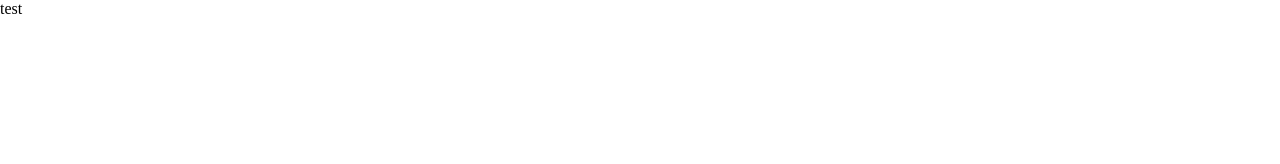
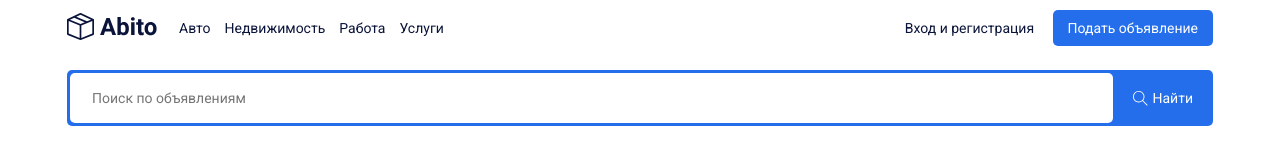
Before and after one commit to Quandr/Abito, a plain HTML site: page index.html in a window 1280 px wide. Drawn offline with Linux system fonts and the light colour scheme.

Commit message:
День первый

```diff
--- a/css/style.css
+++ b/css/style.css
@@ -0,0 +1,76 @@
+body {
+  font-family: "Roboto", sans-serif;
+  font-size: 14px;
+  color: #0a143a;
+}
+.header {
+  max-width: 1146px; /* максимальная ширина */
+  margin: auto; /* автоматическое выравнивание по середине */
+  padding-top: 10px;
+}
+.navbar {
+  display: flex; /* делаем гибкий блок */
+  align-items: center; /* выравниваем по вертикали по центру */
+  justify-content: space-between; /* разбросать элементы по краям */
+  margin-bottom: 24px;
+}
+/* меню в шапке */
+.navbar-menu {
+  margin-right: auto; /* автоматический отступ справа */
+}
+.menu {
+  list-style: none;
+  margin: 0;
+  padding-left: 22px;
+  padding-right: 22px;
+  display: flex;
+}
+/* Для всех пунктов меню кроме последнего */
+.menu-item:not(:last-child) {
+  margin-right: 14px;
+}
+.menu-link {
+  text-decoration: none;
+  color: inherit;
+}
+.button {
+  text-decoration: none;
+  display: inline-block;
+  padding: 10px 15px;
+  cursor: pointer;
+}
+.button-link {
+  color: inherit;
+}
+.button-primary {
+  background: #256eeb;
+  border-radius: 5px;
+  color: white;
+}
+.search-panel {
+  height: 50px;
+  background: #256eeb;
+  border-radius: 5px;
+  display: flex;
+  padding: 3px;
+}
+.search-input {
+  flex-grow: 1;
+  background: #ffffff;
+  border-radius: 5px;
+  border: none;
+  padding-left: 22px;
+  padding-right: 22px;
+}
+.search-button {
+  background: #256eeb;
+  border: none;
+  color: white;
+  padding-left: 20px;
+  padding-right: 17px;
+  display: flex;
+  align-items: center;
+}
+.search-button-text {
+  margin-left: 5px;
+}
--- a/index.html
+++ b/index.html
@@ -5,10 +5,78 @@
     <meta http-equiv="X-UA-Compatible" content="IE=edge" />
     <meta name="viewport" content="width=device-width, initial-scale=1.0" />
     <title>Abito- доска объявлений</title>
+    <link rel="preconnect" href="https://fonts.googleapis.com" />
+    <link rel="preconnect" href="https://fonts.gstatic.com" crossorigin />
+    <link
+      href="https://fonts.googleapis.com/css2?family=Roboto:wght@400;700&display=swap"
+      rel="stylesheet"
+    />
     <link rel="stylesheet" href="css/style.css" />
     <link rel="stylesheet" href="css/normalize.css" />
   </head>
   <body>
-    test
+    <header class="header">
+      <div class="navbar">
+        <a href="/index.html" class="logo"
+          ><img src="img/logo.svg" alt="logo: Abito" class="logo-image" />
+        </a>
+        <!-- Навигация -->
+        <nav class="navbar-menu">
+          <ul class="menu">
+            <!-- Пункт меню -->
+            <li class="menu-item">
+              <a href="#" class="menu-link">Авто</a>
+            </li>
+            <li class="menu-item">
+              <a href="#" class="menu-link">Недвижимость</a>
+            </li>
+            <li class="menu-item">
+              <a href="#" class="menu-link">Работа</a>
+            </li>
+            <li class="menu-item">
+              <a href="#" class="menu-link">Услуги</a>
+            </li>
+          </ul>
+        </nav>
+
+        <div class="button-group">
+          <a href="#" class="button button-link">Вход и регистрация</a>
+          <a href="#" class="button button-primary">Подать объявление</a>
+        </div>
+      </div>
+      <!-- /.navbar -->
+      <div class="search-panel">
+        <input
+          type="search"
+          class="search-input"
+          placeholder="Поиск по объявлениям"
+        />
+        <button class="search-button">
+          <svg
+            class="search-icon"
+            width="15"
+            height="15"
+            viewBox="0 0 15 15"
+            fill="none"
+            xmlns="http://www.w3.org/2000/svg"
+          >
+            <g clip-path="url(#clip0)">
+              <path
+                d="M14.6506 14.0012L10.0862 9.43675C10.9465 8.43352 11.4706 7.13293 11.4706 5.71058C11.4706 2.54822 8.89765 -0.0247192 5.7353 -0.0247192C4.20353 -0.0247192 2.76265 0.571751 1.67824 1.6544C0.595589 2.73793 -0.000881376 4.17881 9.77541e-07 5.71058C9.77541e-07 8.87293 2.57294 11.4459 5.7353 11.4459C7.15765 11.4459 8.45912 10.9218 9.46235 10.0615L14.0268 14.6259L14.6506 14.0012ZM5.7353 10.5635C3.06 10.5635 0.882354 8.38675 0.882354 5.71058C0.881472 4.41352 1.38618 3.19499 2.30294 2.2791C3.21882 1.36234 4.43824 0.857634 5.7353 0.857634C8.41059 0.857634 10.5882 3.0344 10.5882 5.71058C10.5882 8.38587 8.41059 10.5635 5.7353 10.5635Z"
+                fill="white"
+              />
+            </g>
+            <defs>
+              <clipPath id="clip0">
+                <rect width="15" height="15" fill="white" />
+              </clipPath>
+            </defs>
+          </svg>
+
+          <span class="search-button-text">Найти</span>
+        </button>
+      </div>
+      <!-- /.search-panel -->
+    </header>
   </body>
 </html>
```
Also changed, not shown: img/logo.svg (added).
